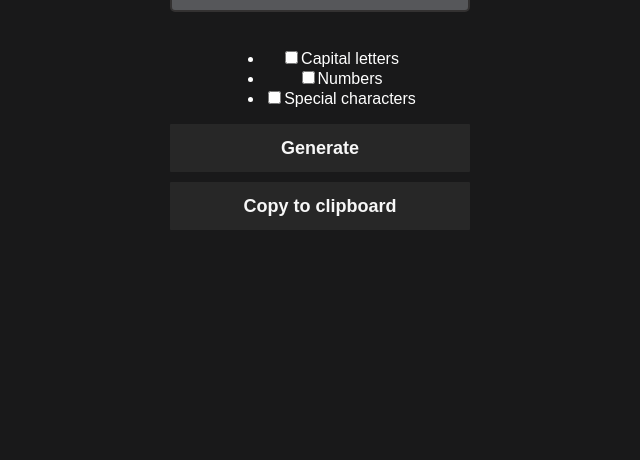
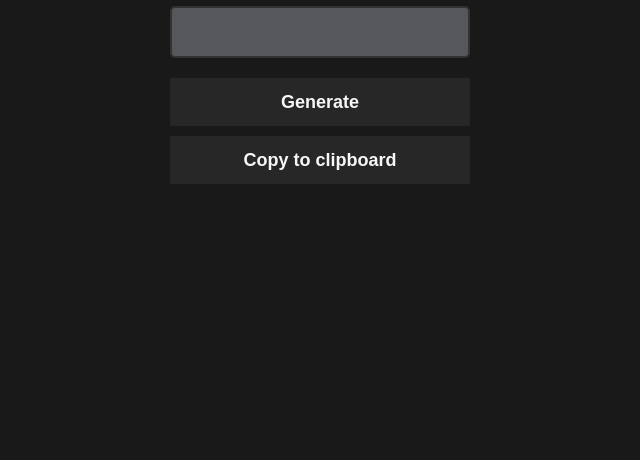
Before and after one commit to AAWA-byt/password-generator, a plain HTML site: page index.html in a window 1280 px wide. Shown: the part 340-800 px from the top of the page, without its empty margins (320-960 px from the left). Drawn offline with Linux system fonts and the light colour scheme.

Commit message:
:zap: removed checkboxes

```diff
--- a/index.html
+++ b/index.html
@@ -11,12 +11,7 @@
             <div class="container">
                 <h1>Password Generator</h1>
                 <input type="text" id="passwd" />
-                <ul>
-                    <li><input type="checkbox" id="upperCase"/>Capital letters</li>
-                    <li><input type="checkbox" id="numbers" />Numbers</li>
-                    <li><input type="checkbox" id="characters" />Special characters</li>
-                </ul>
-                <button onclick="generatePasswd()"><strong>Generate</strong></button>
+                <button onclick="generateSecurePassword()"><strong>Generate</strong></button>
                 <button onclick="copyPasswd()"><strong>Copy to clipboard</strong></button>
             </div>
         </div>
```
